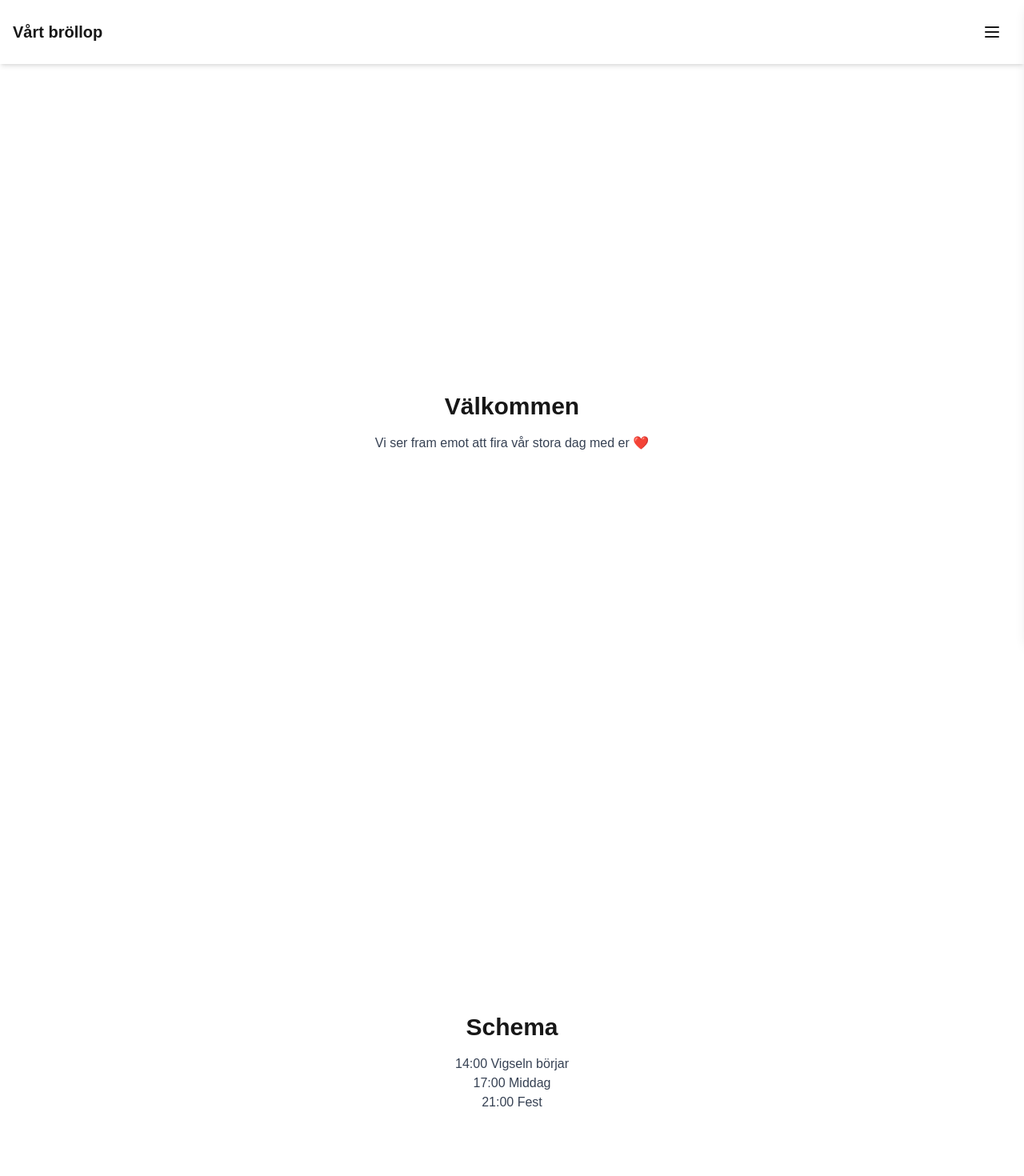
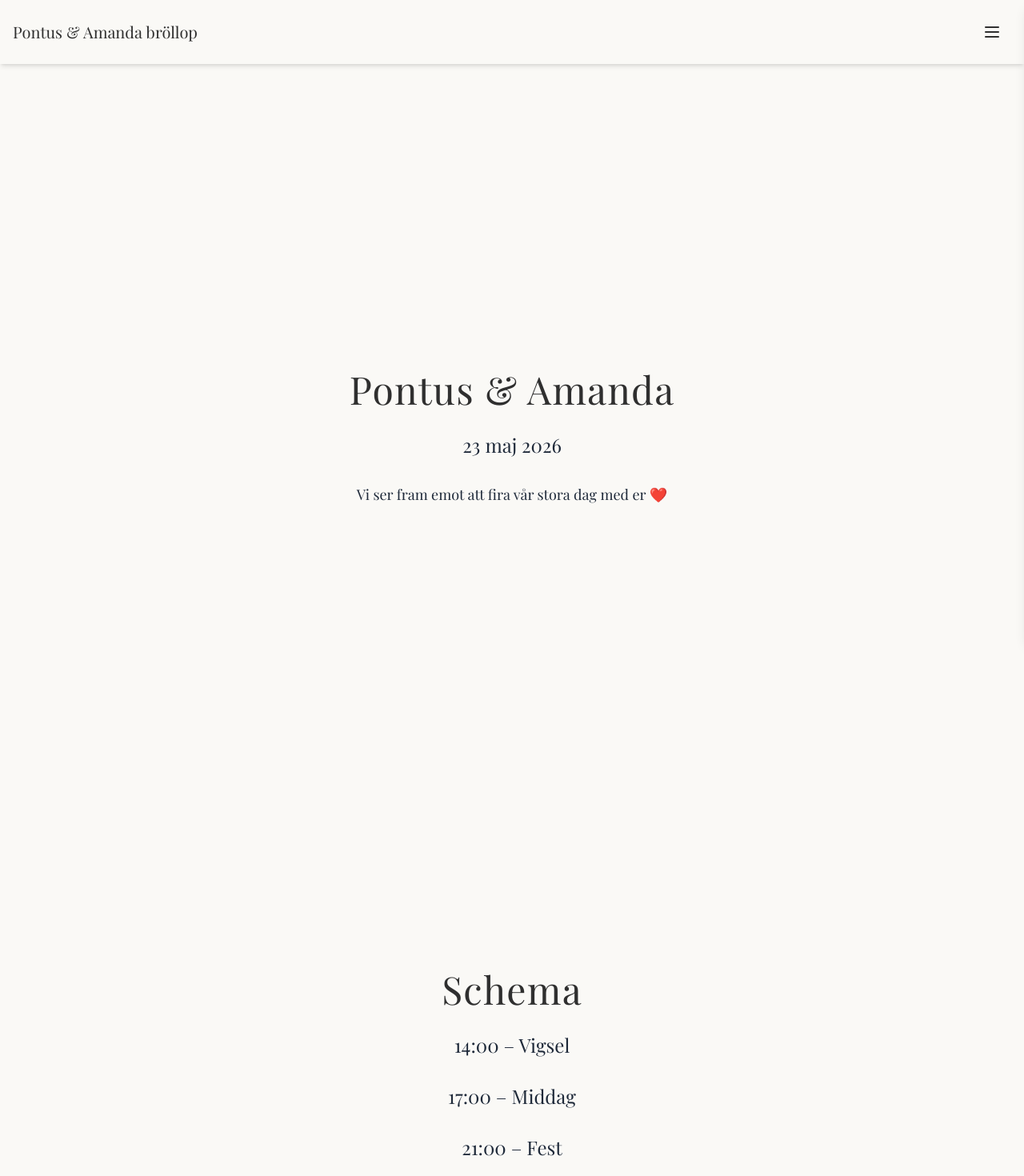
Before and after one commit to Pontushansson7/wedding-app, a Next.js app: page / in a window 1280 px wide. Shown: the top 1470 px of the page at 80% size. Built offline with nearby package versions, Linux system fonts and the light colour scheme.

Commit message:
update styling

```diff
--- a/src/app/globals.css
+++ b/src/app/globals.css
@@ -1,3 +1,4 @@
+@import url('https://fonts.googleapis.com/css2?family=Great+Vibes&family=Playfair+Display:wght@400;700&family=Lora&display=swap');
 @import 'tailwindcss';
 
 :root {
--- a/src/app/layout.tsx
+++ b/src/app/layout.tsx
@@ -1,15 +1,39 @@
 import './globals.css';
 import type { Metadata } from 'next';
+import { Great_Vibes, Playfair_Display, Lora } from 'next/font/google';
 
 export const metadata: Metadata = {
   title: 'Vårt Bröllop',
   description: 'Information om vårt bröllop',
 };
 
+// Ladda fonter
+const script = Great_Vibes({
+  weight: '400',
+  subsets: ['latin'],
+  variable: '--font-script',
+});
+
+const serif = Playfair_Display({
+  weight: ['400', '700'],
+  subsets: ['latin'],
+  variable: '--font-serif',
+});
+
+const body = Lora({
+  weight: ['400', '700'],
+  subsets: ['latin'],
+  variable: '--font-body',
+});
+
 export default function RootLayout({ children }: { children: React.ReactNode }) {
   return (
     <html lang="sv">
-      <body className="font-sans bg-[#FAF9F6] text-[#2F2F2F]">{children}</body>
+      <body
+        className={`${script.variable} ${serif.variable} ${body.variable} bg-[#FAF9F6] text-[#2F2F2F]`}
+      >
+        {children}
+      </body>
     </html>
   );
 }
--- a/src/app/page.tsx
+++ b/src/app/page.tsx
@@ -3,28 +3,38 @@ import Section from '@/components/Section';
 
 export default function Home() {
   return (
-    <main className="relative">
+    <main className="relative bg-[#FAF9F6] text-[#2F2F2F]">
       <Navbar />
-      <div className="pt-16">
-        {' '}
-        {/* för att inte ligga under navbaren */}
-        <Section id="welcome" title="Välkommen">
-          <p>Vi ser fram emot att fira vår stora dag med er ❤️</p>
+      <div className="pt-20">
+        {/* Welcome / Hero */}
+        <Section id="welcome" title="Pontus & Amanda">
+          <h2 className="font-serif text-2xl text-secondary-700 mb-8">23 maj 2026</h2>
+          <p className="font-serif text-lg text-gray-800">
+            Vi ser fram emot att fira vår stora dag med er ❤️
+          </p>
         </Section>
+
+        {/* Schema */}
         <Section id="schedule" title="Schema">
-          <p>14:00 Vigseln börjar</p>
-          <p>17:00 Middag</p>
-          <p>21:00 Fest</p>
+          <ul className="space-y-2 font-body text-lg text-gray-800">
+            <li className="font-serif text-2xl text-secondary-700 mb-8">14:00 – Vigsel</li>
+            <li className="font-serif text-2xl text-secondary-700 mb-8">17:00 – Middag</li>
+            <li className="font-serif text-2xl text-secondary-700 mb-8">21:00 – Fest</li>
+          </ul>
         </Section>
+
+        {/* Plats */}
         <Section id="location" title="Plats">
-          <p>Nösund Kapell</p>
-          <p>Festen på Nösund Sjöstuga</p>
+          <p className="font-body text-lg text-gray-800">Nösund Kapell</p>
+          <p className="font-body text-lg text-gray-800">Festen på Nösund Sjöstuga</p>
         </Section>
+
+        {/* OSA */}
         <Section id="rsvp" title="OSA">
-          <p>O.s.a senast 1 februari till Amanda på 0700437326</p>
-        </Section>
-        <Section id="gallery" title="Galleri">
-          <p>Bilder kommer efter bröllopet 📸</p>
+          <p className="font-body text-lg text-gray-800">
+            O.s.a senast <span className="font-bold text-primary-700">1 februari</span> till Amanda
+            på <span className="font-bold text-primary-700">0700-437326</span>
+          </p>
         </Section>
       </div>
     </main>
--- a/src/components/Navbar.tsx
+++ b/src/components/Navbar.tsx
@@ -19,7 +19,6 @@ export default function Navbar() {
     { id: 'schedule', label: 'Schema' },
     { id: 'location', label: 'Plats' },
     { id: 'rsvp', label: 'OSA' },
-    { id: 'gallery', label: 'Galleri' },
   ];
 
   const handleLinkClick = (id: string) => {
@@ -31,11 +30,10 @@ export default function Navbar() {
   return (
     <>
       {/* Header */}
-      <header className="fixed top-0 left-0 w-full z-30 flex justify-between items-center p-4 bg-primary-50 shadow-md">
-        <h1 className="text-primary-700 font-bold text-xl">Vårt bröllop</h1>
-
+      <header className="fixed top-0 left-0 w-full z-30 flex justify-between items-center p-4 bg-primary-100 shadow-md">
+        <h1 className="text-primary-700 font-serif text-xl">Pontus & Amanda bröllop</h1>
         <button
-          className="p-2 rounded bg-primary-100 hover:bg-primary-200 md:p-3"
+          className="p-2 rounded bg-secondary-100 hover:bg-secondary-500 md:p-3"
           onClick={() => setOpen(!open)}
         >
           {open ? <X className="text-primary-700" /> : <Menu className="text-primary-700" />}
--- a/src/components/Section.tsx
+++ b/src/components/Section.tsx
@@ -1,6 +1,6 @@
 type SectionProps = {
   id: string;
-  title: string;
+  title?: string;
   children: React.ReactNode;
 };
 
@@ -8,10 +8,22 @@ export default function Section({ id, title, children }: SectionProps) {
   return (
     <section
       id={id}
-      className="min-h-screen flex flex-col justify-center items-center p-8 text-center bg-white"
+      className="
+        min-h-screen
+        flex flex-col justify-center items-center
+        p-12 text-center
+        bg-primary-100 even:bg-secondary-100
+      "
     >
-      <h2 className="text-3xl font-bold mb-4 text-primary">{title}</h2>
-      <div className="max-w-xl text-gray-700">{children}</div>
+      {/* Titel med script-font för romantisk känsla */}
+      {title && (
+        <h2 className="text-5xl font-serif mb-6 text-primary-700 tracking-wide leading-tight">
+          {title}
+        </h2>
+      )}
+
+      {/* Allt innehåll i body-font */}
+      <div className="max-w-xl font-body text-lg text-gray-800">{children}</div>
     </section>
   );
 }
--- a/tailwind.config.ts
+++ b/tailwind.config.ts
@@ -6,15 +6,25 @@ const config: Config = {
     extend: {
       colors: {
         primary: {
-          100: '#E6F4D9', // ljusgrön bakgrund
-          500: '#8BC34A', // standardgrön
-          700: '#689F38', // mörkare grön för text/knappar
+          100: '#FDE8EB', // ljusrosa bakgrund
+          500: '#E28CA6', // dov rosa (rubriker)
+          700: '#B35F74', // mörkare rosa
         },
         secondary: {
-          100: '#FFF8E1', // ljusgul bakgrund
-          500: '#FFD54F', // standardgul
-          700: '#FFA000', // mörkare accent
+          100: '#E6F4E3', // ljusgrön bakgrund
+          500: '#8BC17F', // grönt accent
+          700: '#5F9A5B', // mörkare grön
         },
+        accent: {
+          100: '#FFF5E6', // ljus aprikos/guld
+          500: '#F2B87F', // varm accent
+          700: '#D9954F', // mörkare accent
+        },
+      },
+      fontFamily: {
+        script: ['"Great Vibes"', 'cursive'],
+        serif: ['"Playfair Display"', 'serif'],
+        body: ['"Lora"', 'serif'],
       },
     },
   },
```
